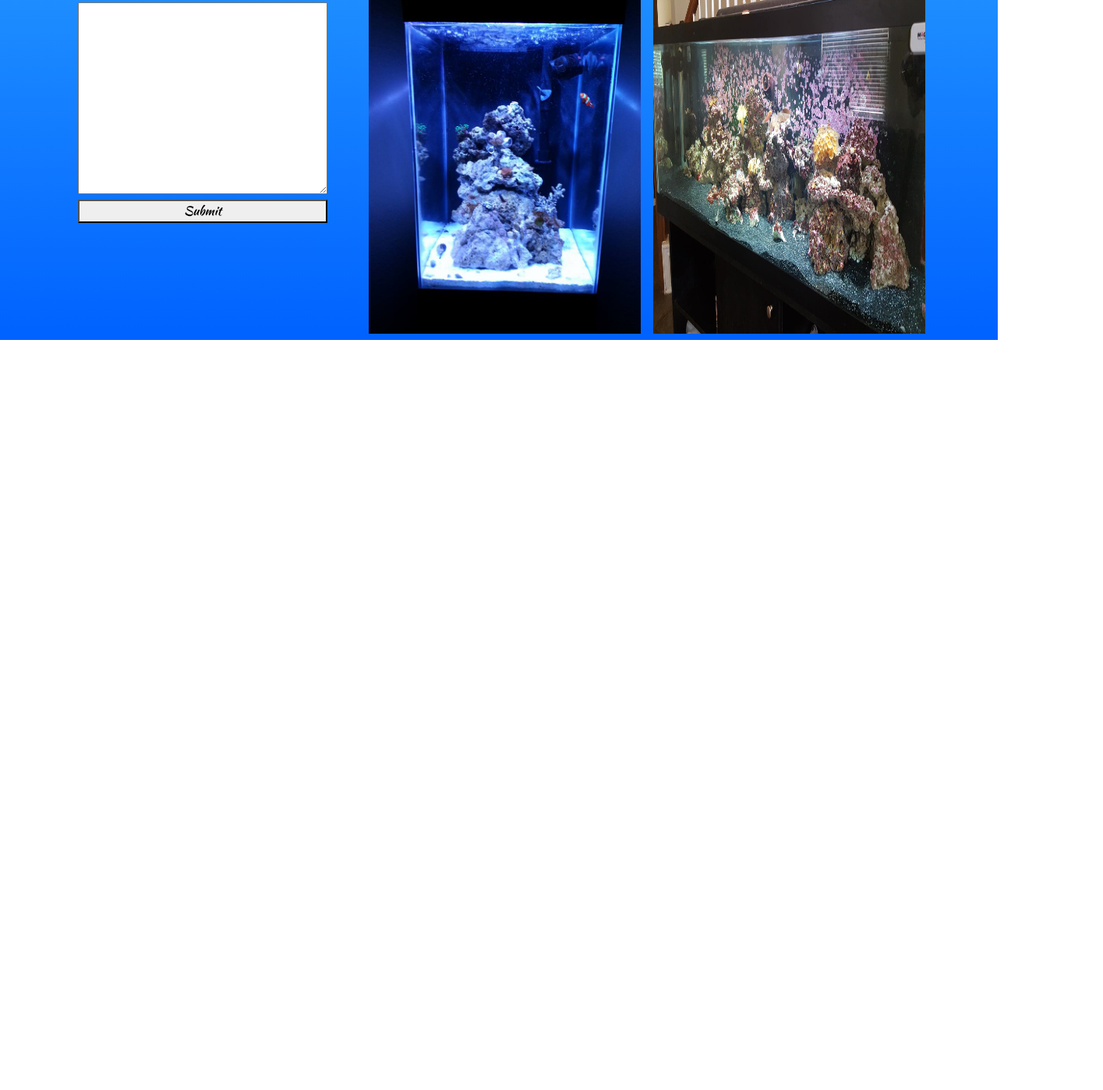
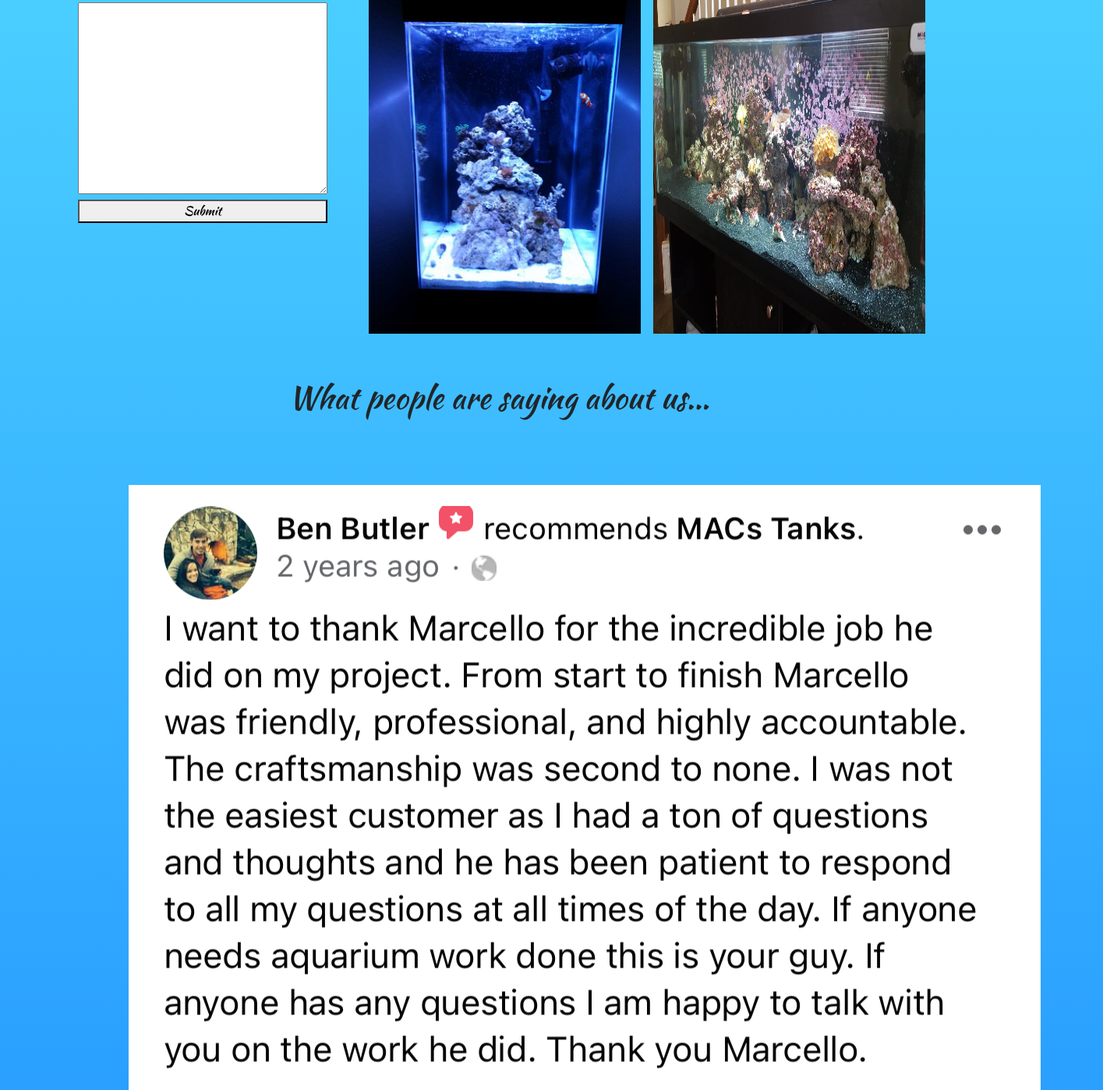
Before and after one commit to CharlesWillcockson/MACsTanks, a plain HTML site: page index.html in a window 1280 px wide. Shown: the part 999-2397 px from the top of the page at 78% size, 1415 px wide, since content can reach past the window. Before the commit the page ends 1435 px from the top, so only its background shows below. Drawn offline with nearby package versions, Linux system fonts and the light colour scheme; a web font is replaced by a local one.

Commit message:
adding reviews on MACs tanks

```diff
--- a/index.html
+++ b/index.html
@@ -90,6 +90,13 @@
         </div>
     </div>
 </div>
+
+<div class="container">
+    <h1 id="reviewtitle">What people are saying about us...</h1>
+    <img src="/assets/review1.jpg" id="review" alt="review 1">
+    <img src="/assets/review2.jpg" id="review" alt="review 2">
+    <img src="/assets/review3.jpg" id="review" alt="review 3">
+</div>
 <script src="https://cdn.jsdelivr.net/npm/jquery@3.5.1/dist/jquery.slim.min.js"
         integrity="sha384-DfXdz2htPH0lsSSs5nCTpuj/zy4C+OGpamoFVy38MVBnE+IbbVYUew+OrCXaRkfj"
         crossorigin="anonymous"></script>
--- a/style.css
+++ b/style.css
@@ -41,3 +41,11 @@
    margin: 0 auto;
     float: none;
 }
+
+#reviewtitle {
+    margin-top: 50px;
+}
+
+#review {
+    padding: 5em;
+}
```
Also changed, not shown: assets/review1.jpg (added), assets/review2.jpg (added), assets/review3.jpg (added).
